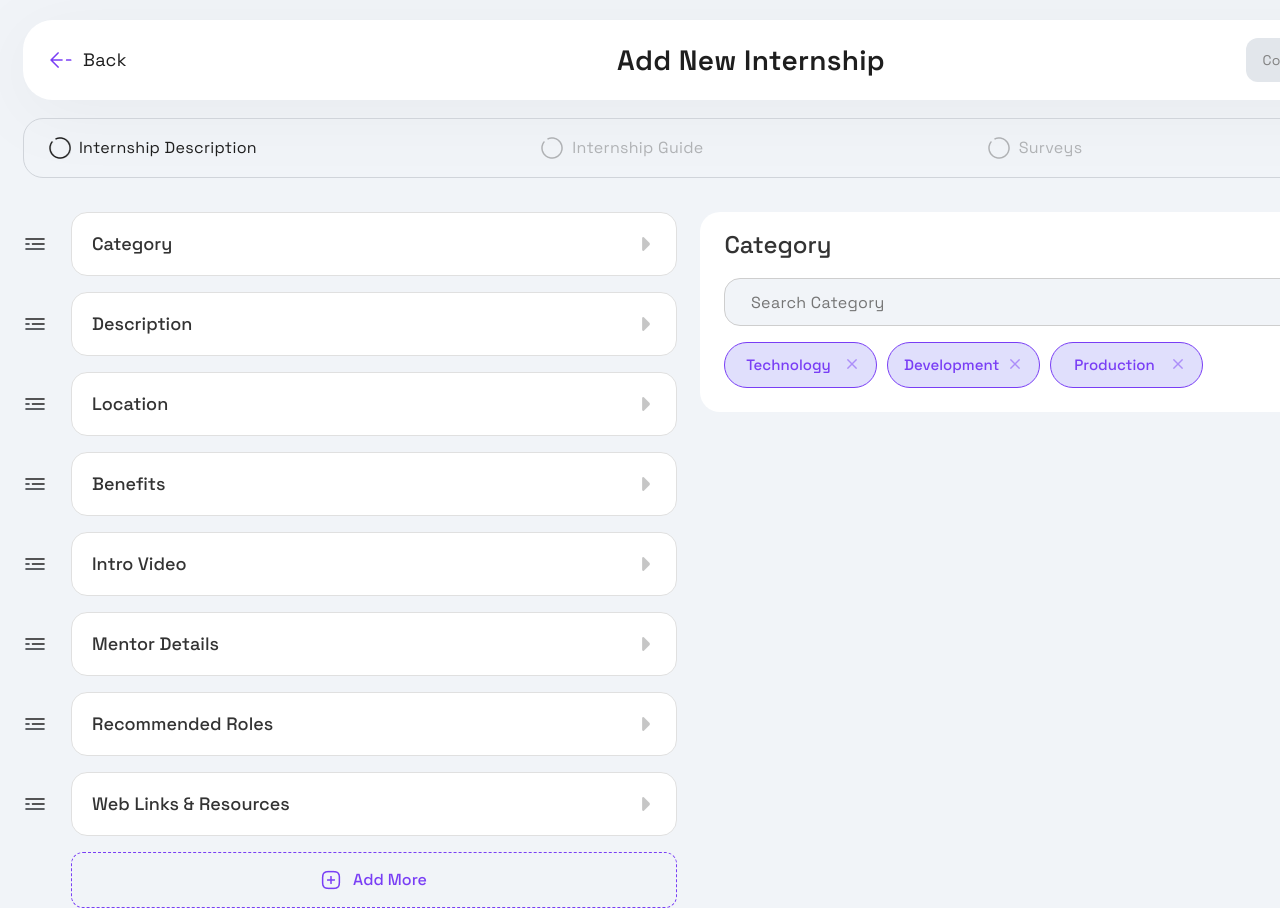
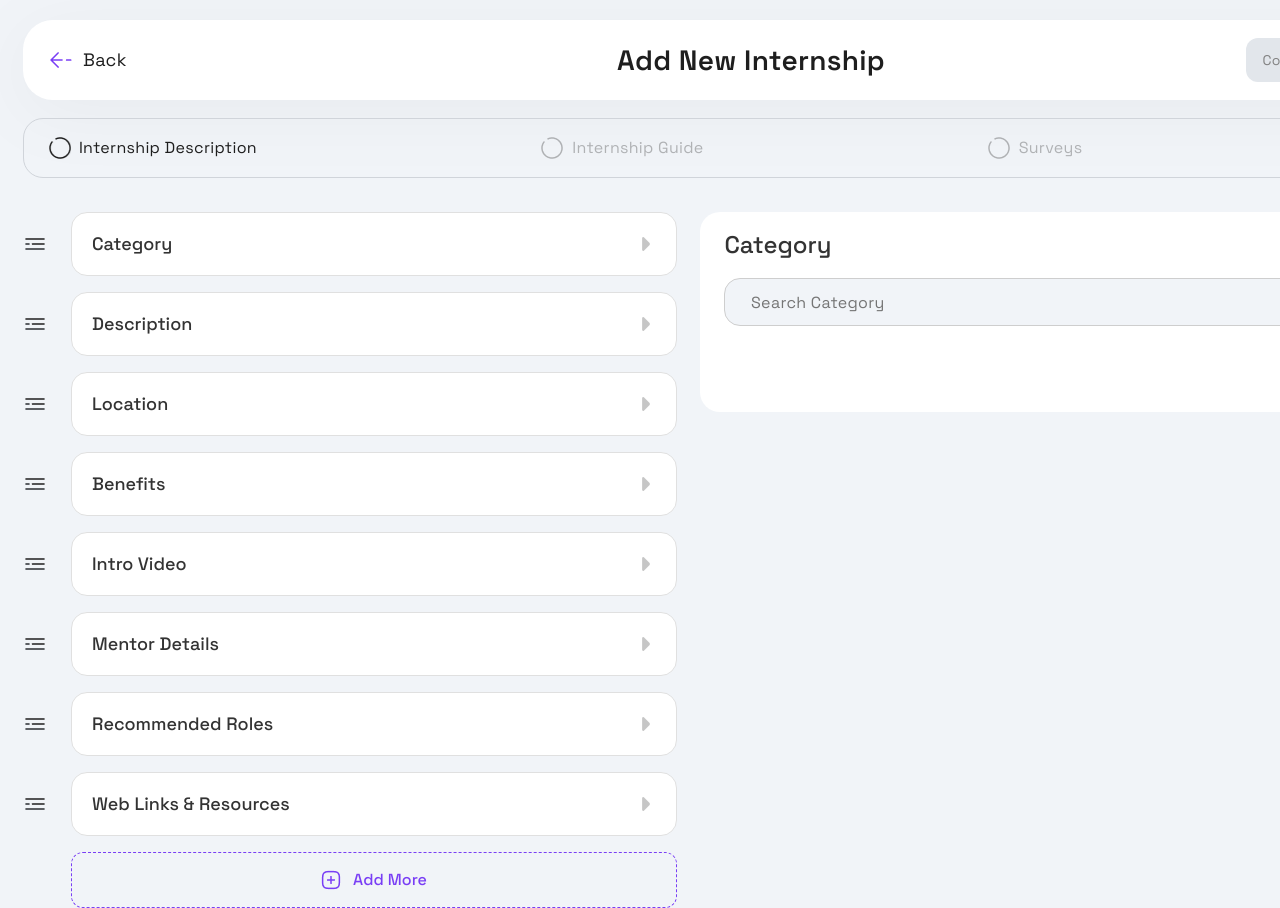
Before and after one commit to Hassanlasheenn/Radical-X, a React (Create React App) app: page /#/internships/category in a window 1280 px wide. Shown: the top 908 px of the page. Built offline with nearby package versions, Linux system fonts and the light colour scheme.

Commit message:
removed the fields

```diff
--- a/src/Components/CategoryContent.js
+++ b/src/Components/CategoryContent.js
@@ -2,26 +2,10 @@ import React, {useState } from 'react';
 import '../Styles/CategoryContent.css';
 
 
-
 const CategoryContent = () => {
 
-    const fields = [
-        {
-            id: 0,
-            field: 'Technology'
-        },
-        {
-            id: 1,
-            field: 'Development'
-        },
-        {
-            id: 2,
-            field: 'Production'
-        }
-    ];
-
     const [searchInput, setSearchInput] = useState('');
-    const [categories, setCategories] = useState(fields);
+    const [categories, setCategories] = useState([]);
 
 
     const handleRemove = (id) => {
```
